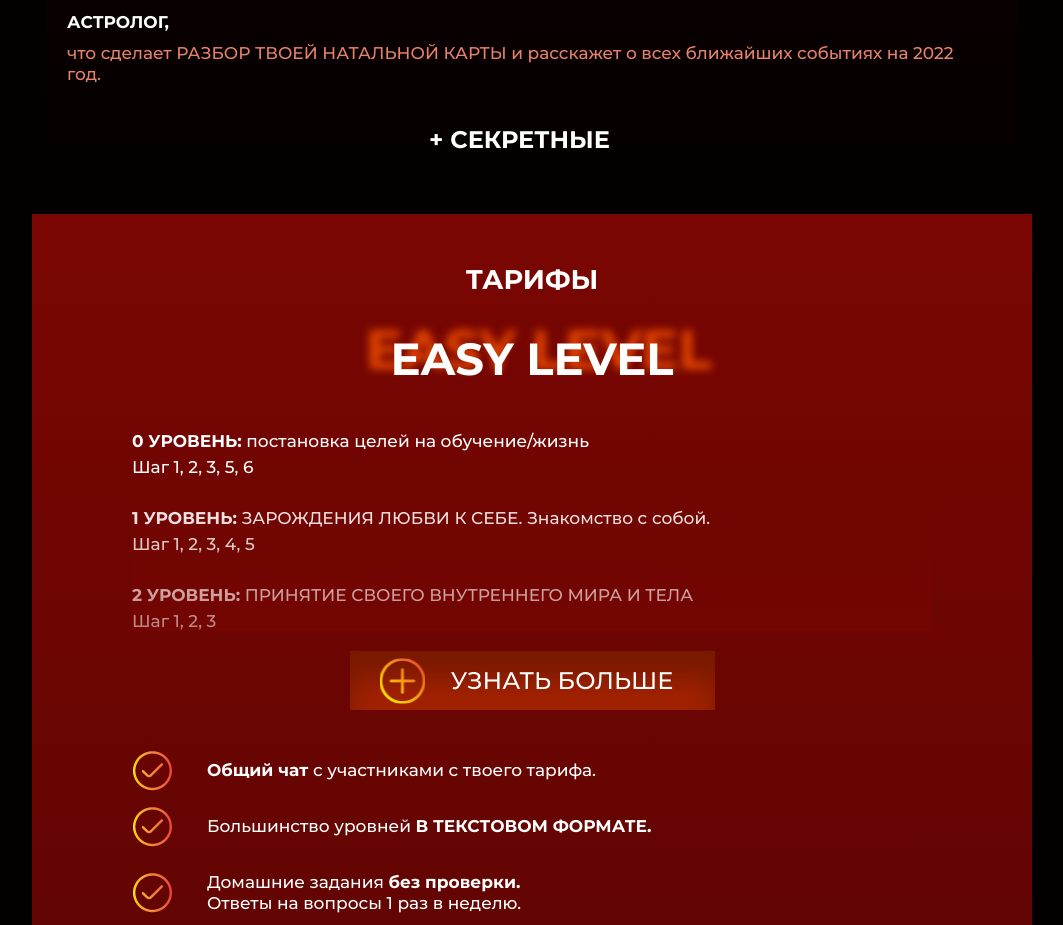
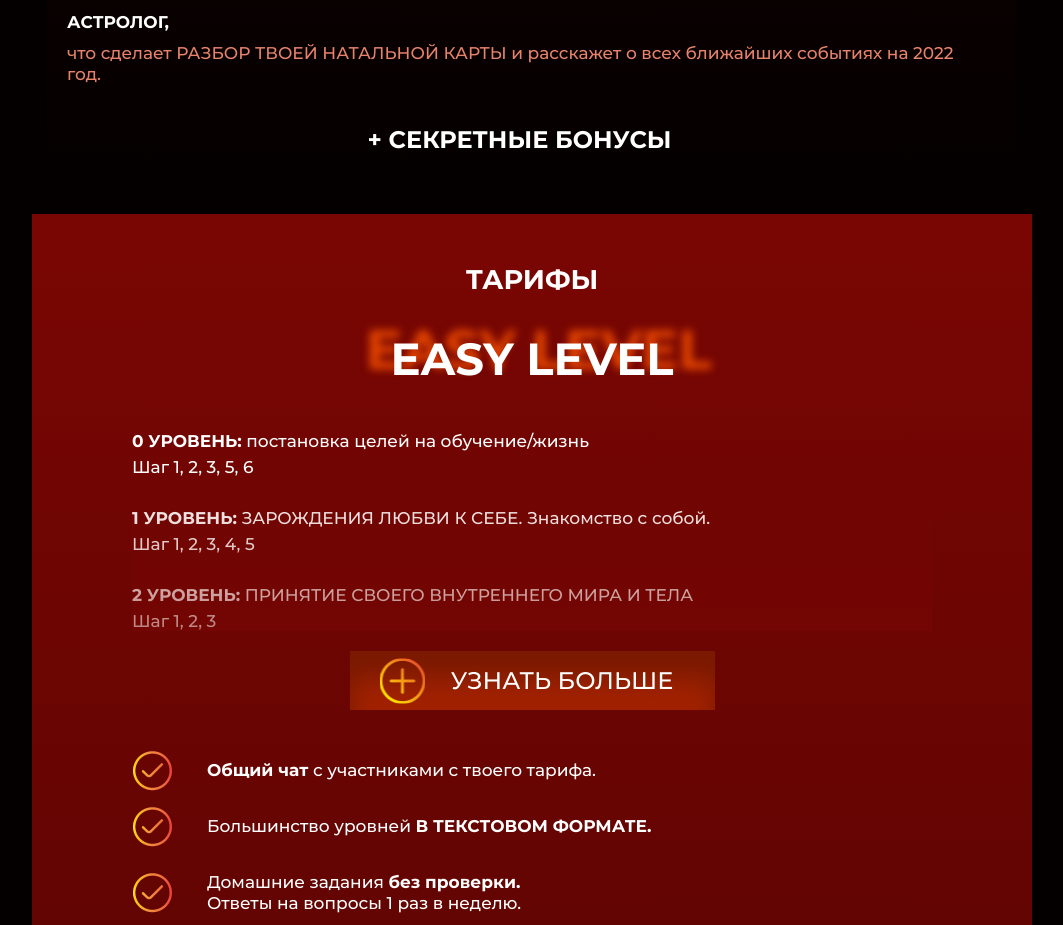
Before and after one commit to Appolinars/marselllma, a plain HTML site: page index.html in a window 1280 px wide. Shown: the part 6060-6985 px from the top of the page, without its empty margins (108-1171 px from the left). Drawn offline with Linux system fonts and the light colour scheme.

Commit message:
text edits

```diff
--- a/index.html
+++ b/index.html
@@ -479,7 +479,7 @@
                                 </p>
                             </li>
                         </ul>
-                        <p class="programs__spikers-extra">+ секретные</p>
+                        <p class="programs__spikers-extra">+ секретные бонусы</p>
                     </div>
 
                 </div>
```
